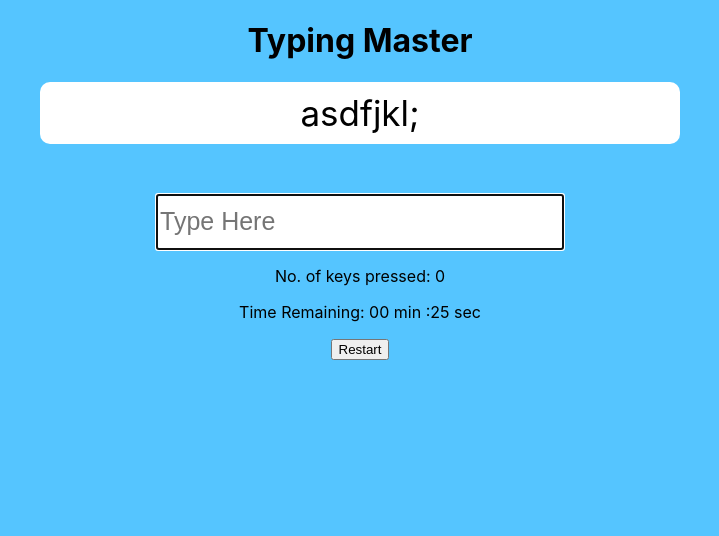
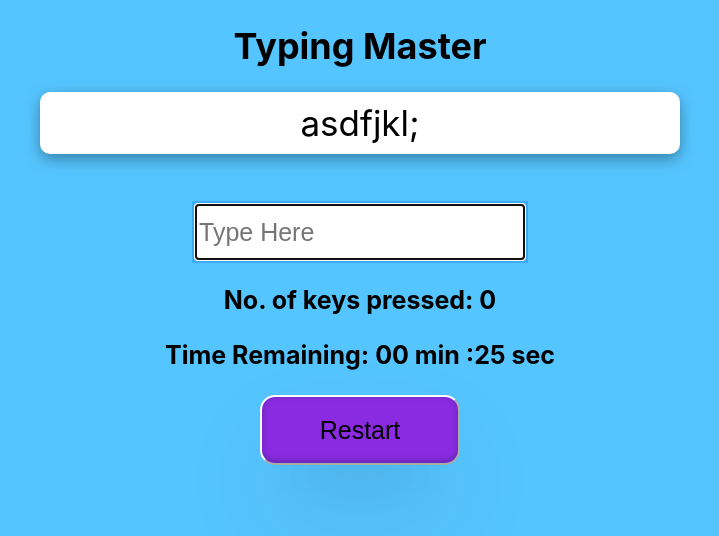
Before and after one commit to rajeshdeo/chabbi, a React (Create React App) app in the folder typemaster/: page / in a window 1280 px wide. Shown: the top 536 px of the page, without its empty margins (280-999 px from the left). Built offline with nearby package versions, Linux system fonts and the light colour scheme.

Commit message:
created words per minute and css also

```diff
--- a/typemaster/src/Components/Typemaster.jsx
+++ b/typemaster/src/Components/Typemaster.jsx
@@ -93,13 +93,15 @@ const TypingMaster = () => {
       <h1>Typing Master</h1>
       <div className={styles.keyboardKeys}>{keyboardKeys}</div>
       <input type="text" value={text} ref= {inputRef} className={styles.keyboardInput}
-       onChange={handleInputChange} disabled={endTime !== null || text.length==keyboardKeys.length}
+       onChange={handleInputChange} disabled={endTime !== null }
        placeholder='Type Here'/>
       <p>
         No. of keys pressed: {score}
       </p>
+      {/* <p>Speed : {Math.floor((+score/5 )/1)} WPM</p> */}
       {endTime ? (
-        <p>Accuracy: {accuracy}%</p>
+        <p>Speed : {Math.floor((+score/5 )/1)} WPM  {  '||' } Accuracy: {accuracy}%</p>
+
       ) : (
         <p>Time Remaining: {formatTime()}</p>
       )}
--- a/typemaster/src/Styles/Typescript.module.css
+++ b/typemaster/src/Styles/Typescript.module.css
@@ -1,7 +1,12 @@
 body{
     background-color: rgb(85,197,255);
+    font-size: 18px;
 }
 
+p{
+    font-weight: bold;
+    font-size: 25px;
+}
 .keyboardKeys{
     max-width:620px;
     border: 1px solid black;
@@ -17,14 +22,31 @@ body{
     color: black;
     border-radius: 10px;
     border: none;
+    box-shadow: rgba(0, 0, 0, 0.35) 0px 5px 15px;
 }
 input{
-    width: 400px;
+    max-width: 400px;
     height: 50px;
 
     margin-top: 50px;
+    box-shadow: rgba(3, 102, 214, 0.3) 0px 0px 0px 3px;
+    font-size: 25px;
+}
 
+button{
+    width: 200px;
+    height: 70px;
     font-size: 25px;
+    /* padding: 5px; */
+    border-radius: 15px;
+    border-color: white;
+    color:black;
+    background-color: blueviolet;
+    box-shadow: rgba(50, 50, 93, 0.25) 0px 50px 100px -20px, rgba(0, 0, 0, 0.3) 0px 30px 60px -30px, rgba(10, 37, 64, 0.35) 0px -2px 6px 0px inset;
+}
+button:hover{
+    background-color: aqua;
+    cursor: pointer;
 }
 div>span{
     background-color: brown;
```
